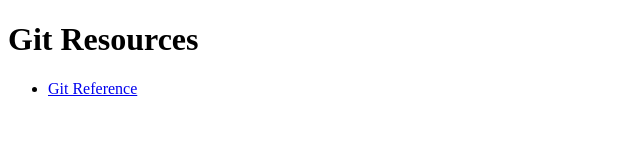
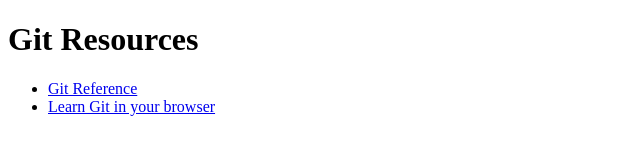
Before and after one commit to marksalvatore/gitdemo, a plain HTML site: page index.html in a window 1280 px wide. Shown: the whole page, without its empty margins (0-640 px from the left). Drawn offline with Linux system fonts and the light colour scheme.

Commit message:
added target blank

```diff
--- a/index.html
+++ b/index.html
@@ -8,7 +8,7 @@
 			<h1>Git Resources</h1>
 			<ul>
 				<li><a href="https://book.git-scm.com/docs">Git Reference</a></li>
-				<!-- <li><a href="https://try.github.io/levels/1/challenges/1">Learn Git in your browser</a></li> -->
+				<li><a href="https://try.github.io/levels/1/challenges/1" target="_blank">Learn Git in your browser</a></li>
 				<!-- <li><a href="https://www.atlassian.com/git/tutorials/atlassian-git-cheatsheet">Git Cheatsheet - Atlassian</a></li> -->
 				<!-- <li><a href="http://gitimmersion.com">Git interactive tutorial - Git Immersion</a></li> -->
 				<!-- <li><a href="https://desktop.github.com">GUI for Git - Github's Desktop for Git</a></li> -->
```
